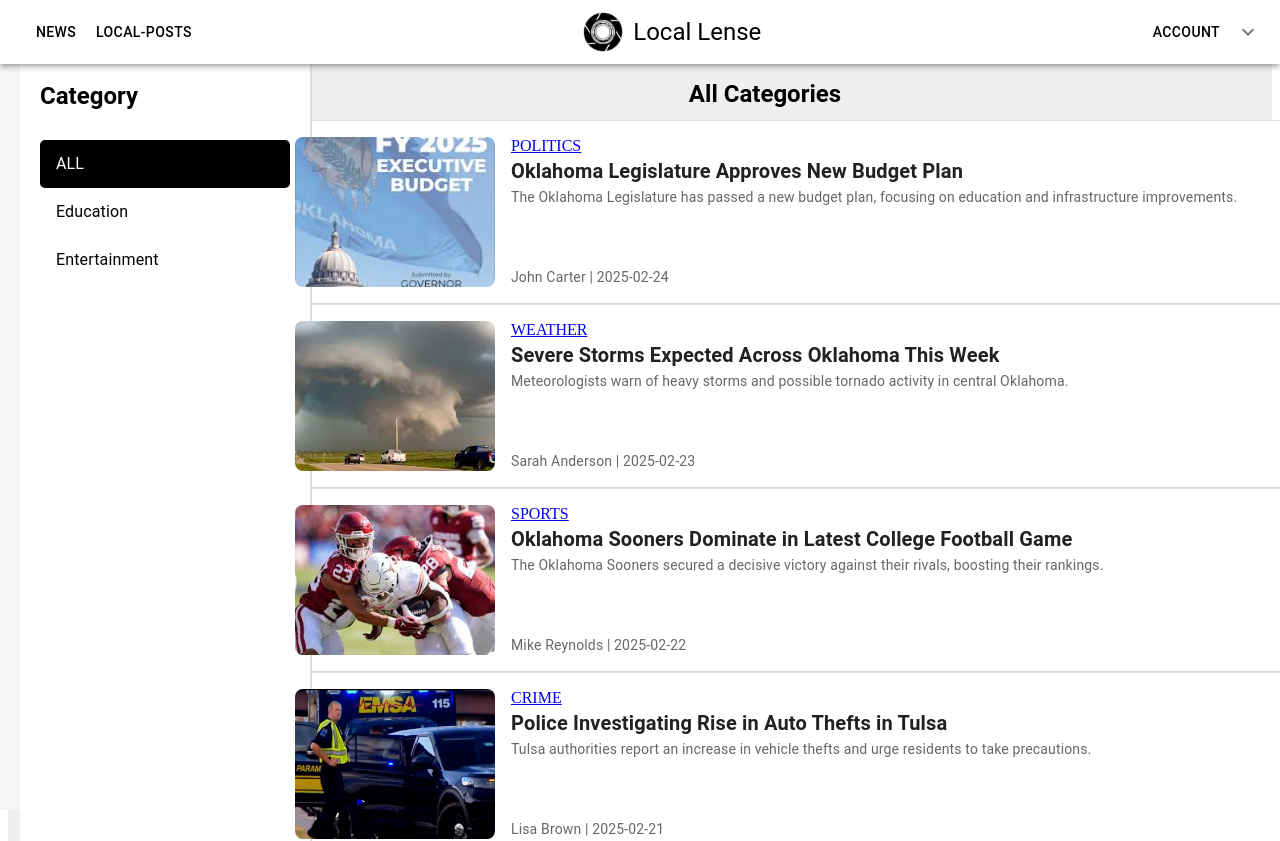
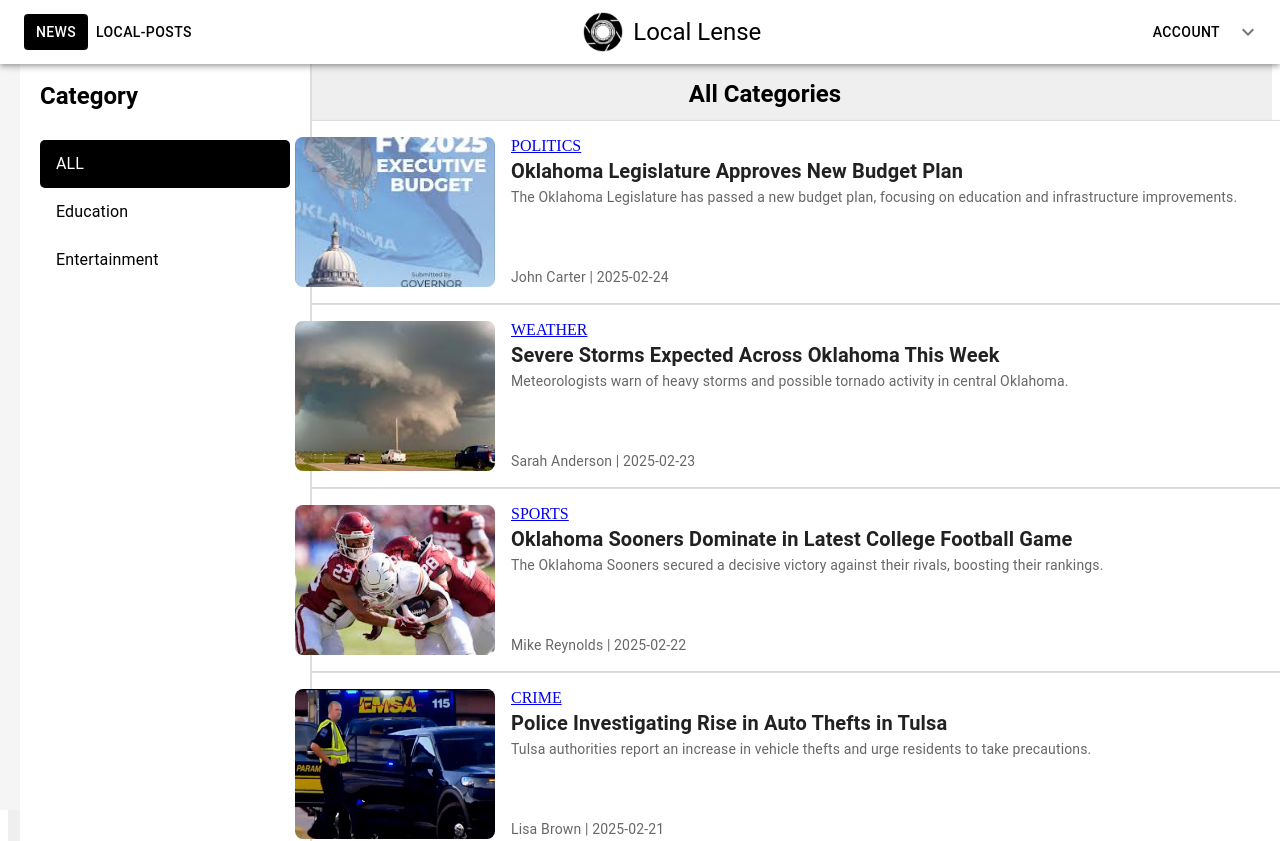
Before and after one commit to VineelReddy14/local-lense, a React (Vite) app: page /home in a window 1280 px wide. Shown: the top 841 px of the page. Built offline with nearby package versions, Linux system fonts and the light colour scheme.

Commit message:
Update Navbar component

```diff
--- a/src/components/Navbar.jsx
+++ b/src/components/Navbar.jsx
@@ -14,7 +14,7 @@ function Navbar() {
 
 
     useEffect(() => {
-        if (location.pathname === "/") setSelectedPage("News");
+        if (location.pathname === "/home") setSelectedPage("News");
         else if (location.pathname === "/local-posts") setSelectedPage("Local-Posts");
         else if (location.pathname === "/profile") setSelectedPage("Account");
     }, [location.pathname]);
@@ -35,7 +35,7 @@ function Navbar() {
 
                 <Button
                     component={Link}
-                    to="/"
+                    to="/home"
                     sx={{
                         color: selectedPage === "News" ? 'white' : 'black',
                         backgroundColor: selectedPage === "News" ? 'black' : 'transparent'
```
